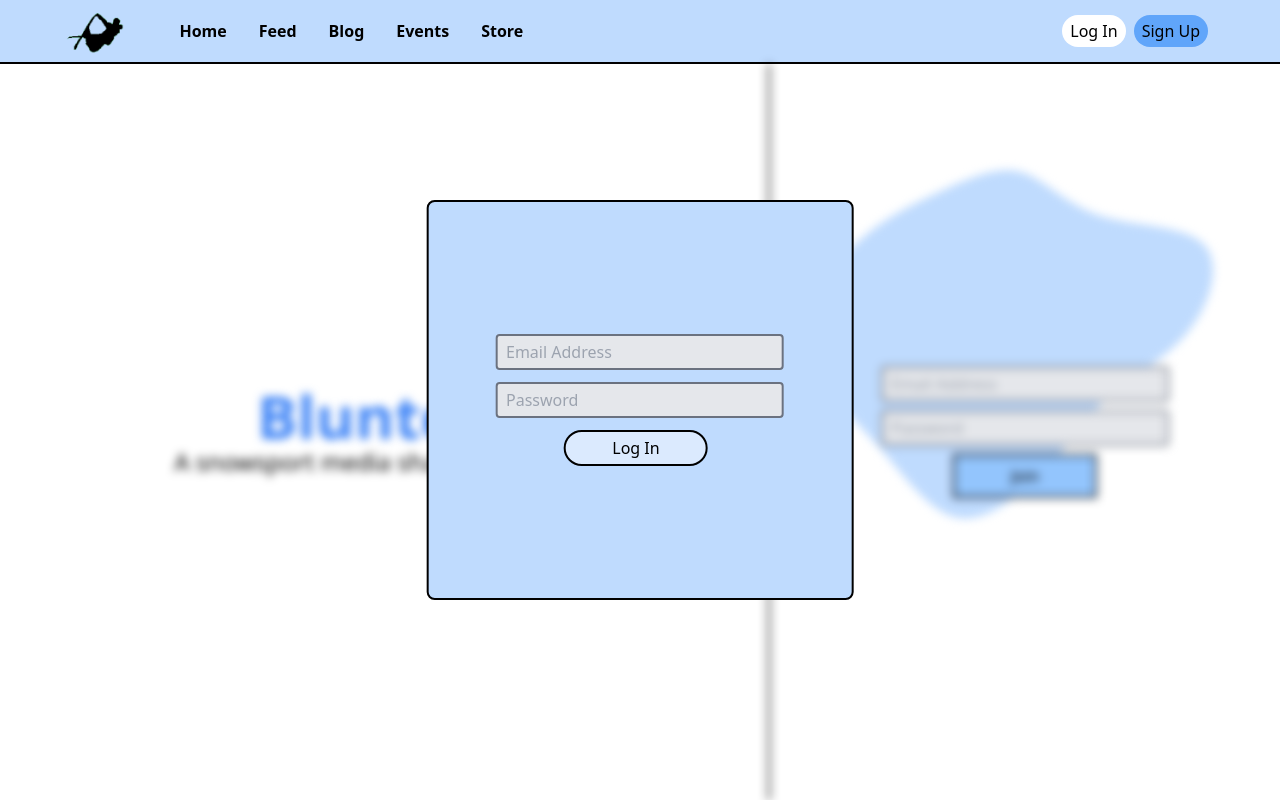
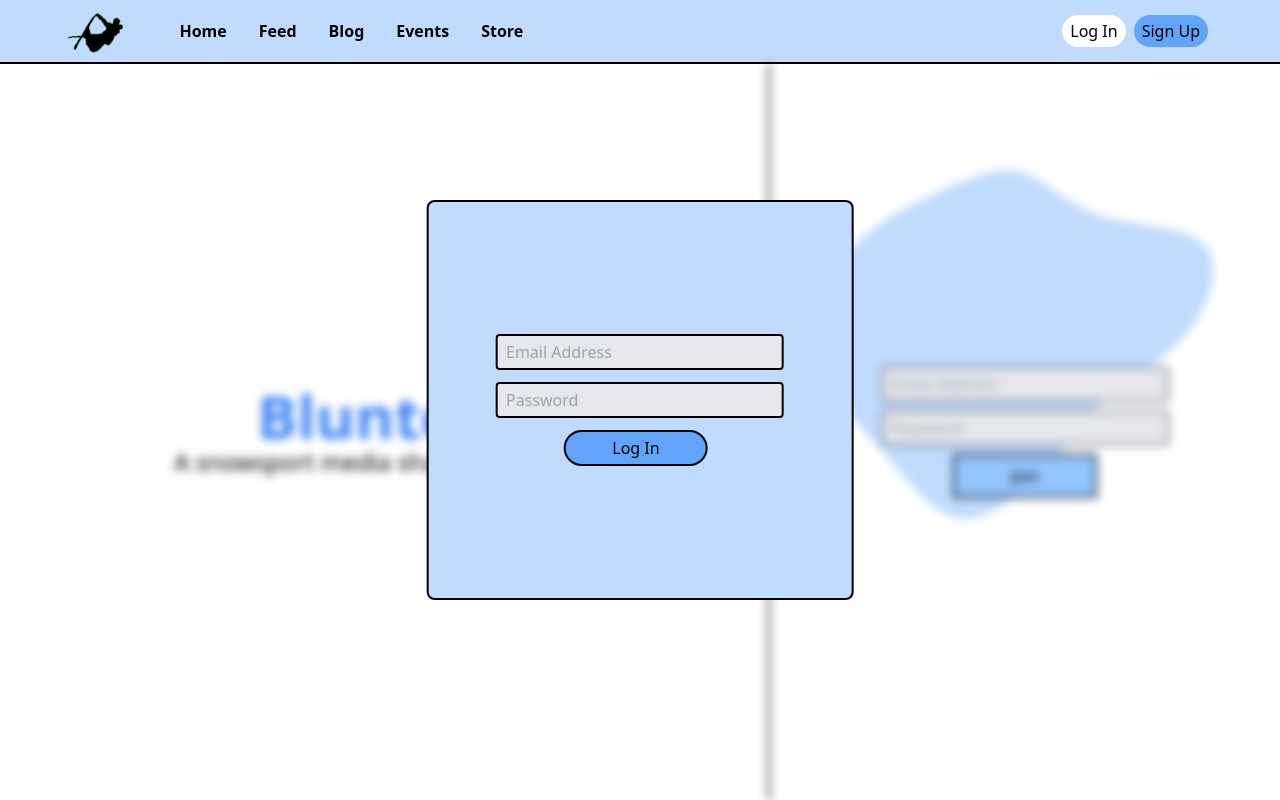
Before and after one commit to conradhunter/blunted-media, a React (Create React App) app: page /events in a window 1280 px wide. Both pictures are taken after a click on the button "Log In". Shown: the top 800 px of the page. Built offline with nearby package versions, Linux system fonts and the light colour scheme.

Commit message:
refactoring of all code

```diff
--- a/package.json
+++ b/package.json
@@ -6,6 +6,7 @@
     "@testing-library/jest-dom": "^5.16.5",
     "@testing-library/react": "^13.4.0",
     "@testing-library/user-event": "^13.5.0",
+    "babel-plugin-macros": "^3.1.0",
     "firebase": "^9.9.4",
     "react": "^18.2.0",
     "react-dom": "^18.2.0",
--- a/src/App.js
+++ b/src/App.js
@@ -1,10 +1,6 @@
 import "./App.css";
 import Nav from "./components/Nav";
-import {
-  Routes,
-  Route,
-  useNavigate,
-} from "react-router-dom";
+import { Routes, Route, useNavigate } from "react-router-dom";
 import Home from "./paths/Home";
 import Blog from "./paths/Blog";
 import Footer from "./components/Footer";
@@ -16,16 +12,16 @@
   signInWithEmailAndPassword,
 } from "firebase/auth";
 import { auth } from "./firebase/firebaseConfig";
+import Events from "./paths/Events";
 
 function App() {
-  const [isAuth, setIsAuth] = useState([]);
-  const modalForm = useRef();
+  const [isAuth, setIsAuth] = useState(null);
 
   // initial page load to set 'isAuth' to false
   useEffect(() => {
     setIsAuth(false);
     localStorage.setItem("isAuth", false);
-  }, []);
+  });
 
   const emailRef = useRef();
   const passwordRef = useRef();
@@ -51,15 +47,15 @@
   }
 
   const handleHomePageChange = () => {
-    navigate('/');
-  }
+    navigate("/");
+  };
 
   const blogUploadButton = useRef();
   const feedUploadButton = useRef();
   const feedUploadInput = useRef();
 
   function handleDisplayUserAuthFeatures() {
-    if (isAuth == false) {
+    if (isAuth === false) {
       blogUploadButton.current.style.display = "none";
       // feedUploadButton.current.style.display = "none";
       // feedUploadInput.current.style.display = "none";
@@ -67,21 +63,25 @@
   }
 
   // Display Log-In modal if user clicks Log-In button in Navigation Bar
+  const modalForm = useRef();
+
   let navigate = useNavigate();
   const handleLogInButtonClick = () => {
     navigate("/");
     setTimeout(() => {
       modalForm.current.style.display = "block";
       isModalOpen();
-    }, 300)
+    }, 300);
   };
 
   const homeContent = useRef();
+
   function isModalOpen() {
-    if (modalForm.current.style.display == 'block') {
-      homeContent.current.style.filter = 'blur(5px)';
+    if (modalForm.current.style.display === "block") {
+      homeContent.current.style.filter = "blur(5px)";
     }
   }
+
 
   return (
     <div className="App">
@@ -106,6 +106,7 @@
               passwordRef={passwordRef}
               modalForm={modalForm}
               homeContent={homeContent}
+              isAuth={isAuth}
             />
           }
         />
@@ -128,6 +129,7 @@
             />
           }
         />
+        <Route path="/events" element={<Events />} />
         <Route path="/store" element={<Store />} />
       </Routes>
 
--- a/src/components/Nav.js
+++ b/src/components/Nav.js
@@ -1,5 +1,5 @@
 import React, { useEffect } from "react";
-import { Link } from "react-router-dom";
+import { Link, useNavigate } from "react-router-dom";
 import logo from "../assets/blunted-logo.png";
 
 const Nav = ({ isAuth, logInButton, signOutButton, signUpButton, handleHomePageChange, handleLogInButtonClick }) => {
@@ -11,12 +11,14 @@
   function setDisplayedNavButtons() {
     if (isAuth === true) {
       logInButton.current.style.display = 'none';
+      signOutButton.current.style.display = 'block';
+      signUpButton.current.style.display = 'none';
+    } else {
+      logInButton.current.style.display = 'block';
       signOutButton.current.style.display = 'none';
-    } else {
-      signOutButton.current.style.display = 'none';
+      signUpButton.current.style.display = 'block';
     }
   }
-
 
   return (
     <nav className="bg-blue-200 h-16 flex justify-between items-center px-16 border-b-2 border-black">
@@ -45,7 +47,7 @@
         </ul>
       </div>
 
-      <div>
+      <div className="flex flex-row">
         <button ref={logInButton} onClick={handleLogInButtonClick} className="bg-white px-2 py-1 rounded-3xl mr-2 border-black font-medium text-md">
           Log In
         </button>
--- a/src/paths/Blog.js
+++ b/src/paths/Blog.js
@@ -1,5 +1,5 @@
 import { collection, getDocs } from "firebase/firestore";
-import React, { useEffect, useRef, useState } from "react";
+import React, { useEffect, useState } from "react";
 import Post from "../components/Post";
 import { db } from "../firebase/firebaseConfig";
 
--- /dev/null
+++ b/src/paths/Events.js
@@ -0,0 +1,13 @@
+import React from "react";
+
+const Events = () => {
+  return (
+    <>
+      <main className="row py-16">
+        test
+      </main>
+    </>
+  );
+};
+
+export default Events;
--- a/src/paths/Feed.js
+++ b/src/paths/Feed.js
@@ -8,10 +8,10 @@
   const [fileList, setFileList] = useState([]);
 
   const heights = [225, 275, 325, 375, 425, 475];
-  let randomHeight = heights[Math.floor(Math.random() * heights.length)];
+  const randomHeight = heights[Math.floor(Math.random() * heights.length)];
+  console.log(randomHeight);
 
   // For each loop to append heights to figures
-
 
 
   const fileListRef = ref(storage, "feed/");
--- a/src/paths/Home.js
+++ b/src/paths/Home.js
@@ -6,9 +6,11 @@
   emailRef,
   passwordRef,
   modalForm,
-  homeContent
+  homeContent,
+  isAuth
 }) => {
 
+  if (isAuth === false) {
     return (
       <>
         <main ref={homeContent} id="home-main" className="flex">
@@ -56,17 +58,17 @@
             <input
               type="email"
               placeholder="Email Address"
-              className="bg-gray-200 w-72 py-1 px-2 rounded outline-none border-2 border-gray-500 mb-3"
+              className="bg-gray-200 w-72 py-1 px-2 rounded outline-none border-2 border-black mb-3"
             />
             <input
               type="password"
               placeholder="Password"
               autoComplete='password'
-              className="bg-gray-200 w-72 py-1 px-2 rounded outline-none border-2 border-gray-500 mb-3"
+              className="bg-gray-200 w-72 py-1 px-2 rounded outline-none border-2 border-black mb-3"
             />
             <button
               onClick={signIn}
-              className="bg-blue-100 px-2 py-1 w-36 rounded-3xl mr-2 border-black border-2 font-medium text-md"
+              className="bg-blue-400 px-2 py-1 w-36 rounded-3xl mr-2 border-black border-2 font-medium text-md hover:bg-blue-500 transition-all duration-200"
             >
               Log In
             </button>
@@ -74,6 +76,16 @@
         </form>
       </>
     );
+  } else {
+    return (
+      <>
+        <main className="row py-16">
+          <h1 className="text-center text-4xl font-semibold text-blue-500 mb-10">Browse some recently shared content!</h1>
+        </main>
+      </>
+    );
+  }
 };
 
+
 export default Home;
```
Also changed, not shown: 1 other file (tests, documents, lock files or other folders).
